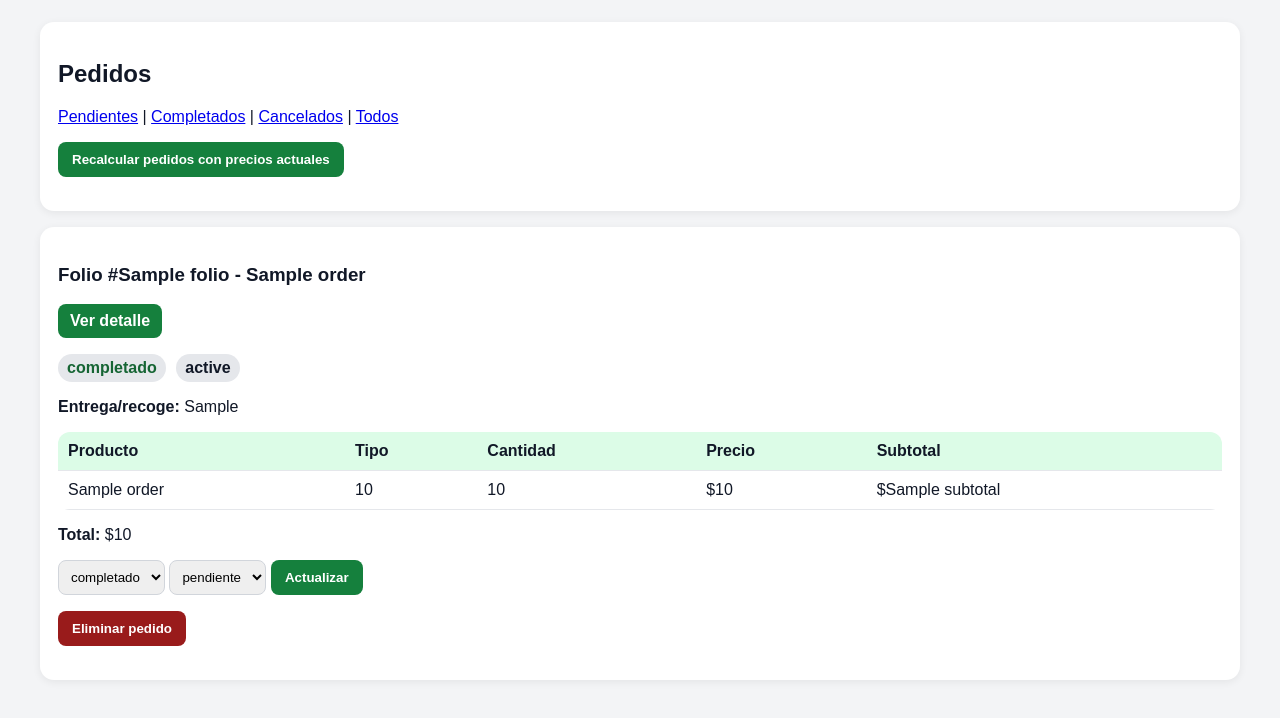
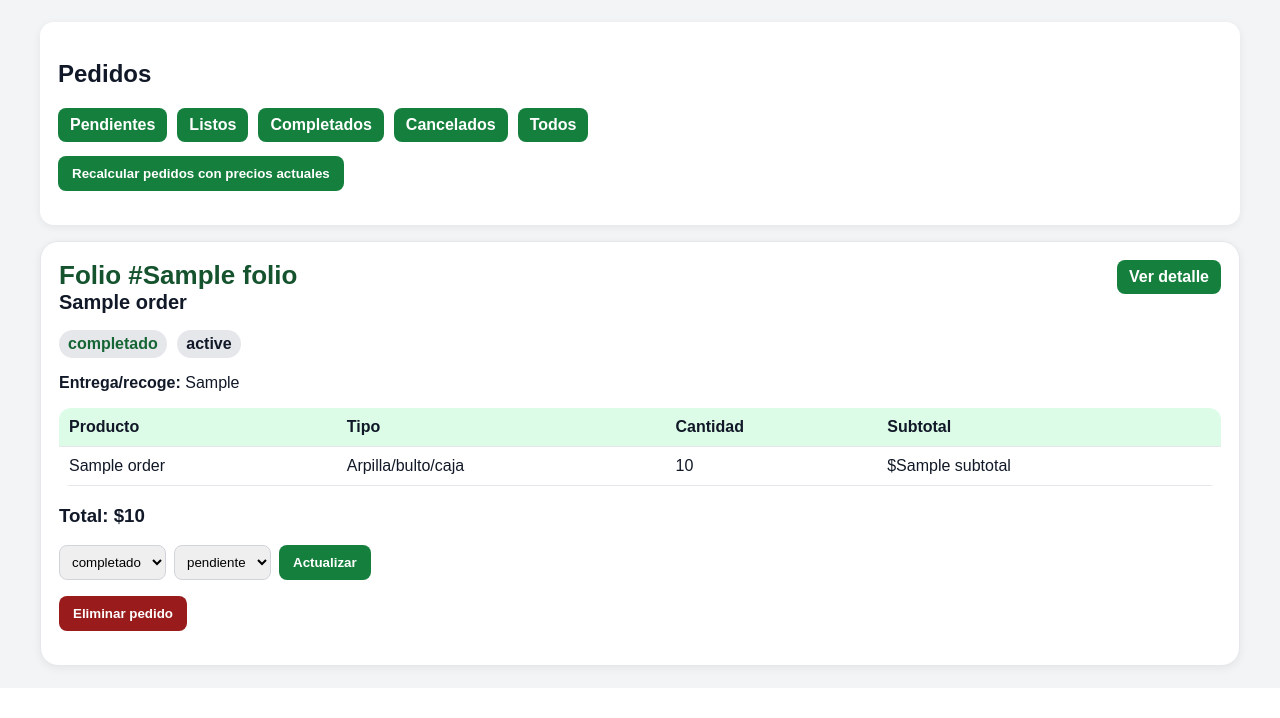
Before and after one commit to jupaw0340/abastos-jbot, a Python web app: template app/templates/orders.html in a window 1280 px wide. Shown: the part 163-881 px from the top of the page. After the commit the page ends 838 px from the top, so only its background shows below. Run offline with Jinja, Linux system fonts and the light colour scheme; the template is opened without the code that fills it: most values are stand-ins (such as "Sample title", 1, 10 or a date in 2020).

Commit message:
Mejora flujo de pedidos y fila

```diff
--- a/app/static/style.css
+++ b/app/static/style.css
@@ -222,3 +222,49 @@
 .pay-pagado{background:#dcfce7;color:#166534}
 .pay-abonado{background:#e0f2fe;color:#075985}
 .pay-fiado{background:#fde68a;color:#92400e}
+
+
+.filter-row{
+  display:flex;
+  gap:10px;
+  flex-wrap:wrap;
+}
+
+.orders-grid{
+  display:grid;
+  grid-template-columns:repeat(auto-fit,minmax(420px,1fr));
+  gap:18px;
+}
+
+.order-card{
+  background:white;
+  border-radius:18px;
+  padding:18px;
+  box-shadow:0 2px 10px #0001;
+  border:1px solid #e5e7eb;
+}
+
+.order-head{
+  display:flex;
+  justify-content:space-between;
+  gap:12px;
+  align-items:flex-start;
+}
+
+.order-head h3{
+  margin:0;
+  color:#14532d;
+  font-size:26px;
+}
+
+.order-client{
+  font-size:20px;
+  font-weight:bold;
+}
+
+.inline-form{
+  display:flex;
+  gap:8px;
+  flex-wrap:wrap;
+  align-items:center;
+}
--- a/app/templates/orders.html
+++ b/app/templates/orders.html
@@ -2,43 +2,67 @@
 {% block content %}
 <div class="card">
   <h2>Pedidos</h2>
-  <p>
-    <a href="/admin/pedidos?status=pendiente">Pendientes</a> |
-    <a href="/admin/pedidos?status=completado">Completados</a> |
-    <a href="/admin/pedidos?status=cancelado">Cancelados</a> |
-    <a href="/admin/pedidos?status=todos">Todos</a>
-  </p>
-  <form method="post" action="/admin/pedidos/recalcular">
+
+  <div class="filter-row">
+    <a class="btn-link" href="/admin/pedidos?status=pendiente">Pendientes</a>
+    <a class="btn-link" href="/admin/pedidos?status=listo">Listos</a>
+    <a class="btn-link" href="/admin/pedidos?status=completado">Completados</a>
+    <a class="btn-link" href="/admin/pedidos?status=cancelado">Cancelados</a>
+    <a class="btn-link" href="/admin/pedidos?status=todos">Todos</a>
+  </div>
+
+  <form method="post" action="/admin/pedidos/recalcular" style="margin-top:14px">
     <button class="btn">Recalcular pedidos con precios actuales</button>
   </form>
 </div>
 
+<div class="orders-grid">
 {% for o in orders %}
-<div class="card">
-  <h3>Folio #{{ o.folio }} - {{ o.customer_name }}</h3>
-  <p><a class="btn-link" href="/admin/pedidos/{{ o.id }}">Ver detalle</a></p>
+  <div class="order-card">
+    <div class="order-head">
+      <div>
+        <h3>Folio #{{ o.folio }}</h3>
+        <div class="order-client">{{ o.customer_name }}</div>
+      </div>
+      <a class="btn-link" href="/admin/pedidos/{{ o.id }}">Ver detalle</a>
+    </div>
+
     <p>
       <span class="pill status-{{ o.status }}">{{ o.status }}</span>
       <span class="pill pay-{{ o.payment_status }}">{{ o.payment_status }}</span>
       {% if o.in_queue %}<span class="pill bad">En fila</span>{% endif %}
     </p>
+
     <p><b>Entrega/recoge:</b> {{ o.delivery_place or "Recoge en bodega" }}</p>
+
     <table>
-    <thead><tr><th>Producto</th><th>Tipo</th><th>Cantidad</th><th>Precio</th><th>Subtotal</th></tr></thead>
+      <thead>
+        <tr>
+          <th>Producto</th>
+          <th>Tipo</th>
+          <th>Cantidad</th>
+          <th>Subtotal</th>
+        </tr>
+      </thead>
       <tbody>
       {% for it in o.items %}
         <tr>
           <td>{{ it.product_name }}</td>
-        <td>{{ it.price_type }}</td>
+          <td>
+            {% if it.price_type == "kg_suelto" %}Kg suelto
+            {% elif it.price_type == "kg_10plus" %}10kg o mas
+            {% else %}Arpilla/bulto/caja{% endif %}
+          </td>
           <td>{{ it.quantity }}</td>
-        <td>${{ it.unit_price }}</td>
           <td>${{ it.subtotal }}</td>
         </tr>
       {% endfor %}
       </tbody>
     </table>
-  <p><b>Total:</b> ${{ o.total }}</p>
-  <form method="post" action="/admin/pedidos/{{ o.id }}/estado">
+
+    <h3>Total: ${{ o.total }}</h3>
+
+    <form method="post" action="/admin/pedidos/{{ o.id }}/estado" class="inline-form">
       <select name="status">
         {% for s in ["pendiente","listo","completado","cancelado"] %}
           <option value="{{ s }}" {% if o.status == s %}selected{% endif %}>{{ s }}</option>
@@ -59,13 +83,14 @@
 {% else %}
   <div class="card">No hay pedidos.</div>
 {% endfor %}
+</div>
 
 <div id="deleteModal" class="modal-bg" style="display:none">
   <div class="modal-box">
     <h2>Eliminar pedido</h2>
     <p>¿Seguro que quieres eliminar este pedido?</p>
     <div class="modal-actions">
-      <button class="danger" onclick="submitDelete()">Sí, eliminar</button>
+      <button class="danger" onclick="submitDelete()">Si, eliminar</button>
       <button class="btn" onclick="closeDeleteModal()">Cancelar</button>
     </div>
   </div>
```
Also changed, not shown: app/routes/admin.py (+3 -15 lines), app/services/order_service.py (+29 -7 lines). Lines whose indentation alone changed are shown as unchanged.
